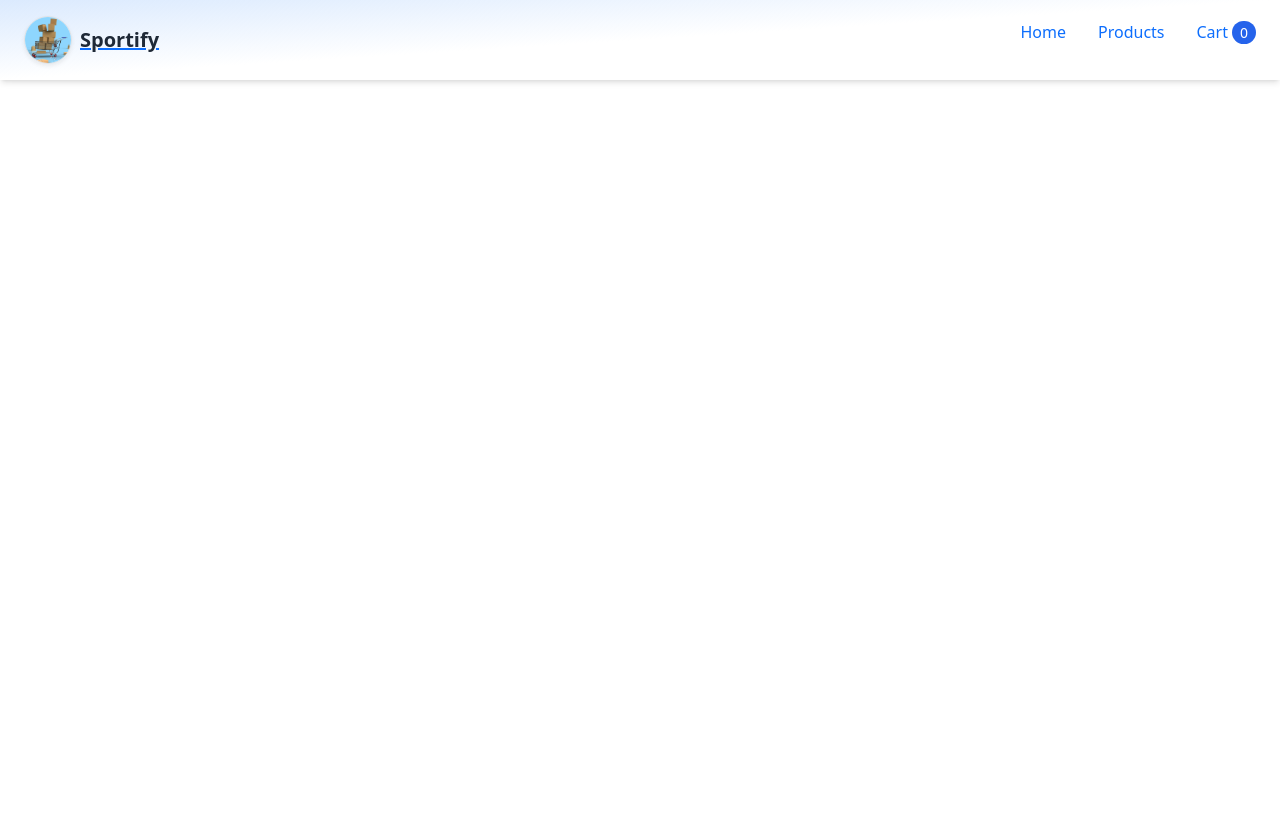
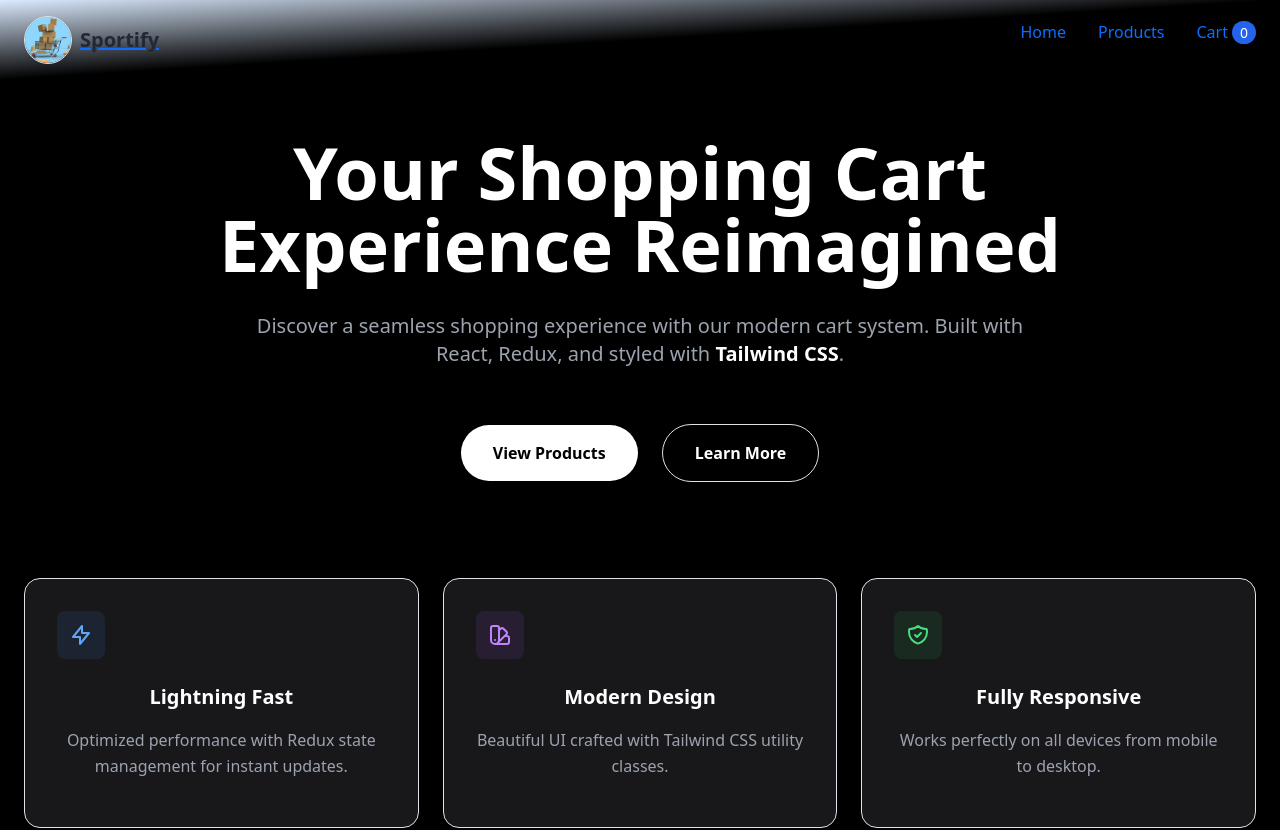
Before and after one commit to Anasalbrnsese/cart-page-with-react-redux, a React (Create React App) app: page / in a window 1280 px wide. Shown: the top 830 px of the page. Before the commit the page ends 800 px from the top, so only its background shows below. Built offline with nearby package versions, Linux system fonts and the light colour scheme.

Commit message:
Refactor component structure: rename directories, restore Cart, Home, Navbar, and Products components, and update imports for consistency

```diff
--- a/src/App.js
+++ b/src/App.js
@@ -1,9 +1,9 @@
 import './App.css';
-import Navbar from './Componensts/Navbar';
+import Navbar from './components/Navbar';
 import { Routes, Route } from 'react-router-dom';
-import Products from './Componensts/Products';
-import Cart from './Componensts/Cart';
-import Home from './Componensts/Home';
+import Products from './components/Products';
+import Cart from './components/Cart';
+import Home from './components/Home';
 
 function App() {
   return (
@@ -13,6 +13,7 @@ function App() {
 
 
       <Routes>
+        <Route path='/' element={<Home />}></Route>
         <Route path='/home' element={<Home />}></Route>
         <Route path='/products' element={<Products />}></Route>
         <Route path='/cart' element={<Cart />}></Route>
--- a/src/Componensts/Cart.js
+++ b/src/components/Cart.js
@@ -112,7 +112,7 @@ function Cart() {
                         <div className="mt-5">
                             <Link
                                 to="/products"
-                                className="bg-blue-500 hover:bg-blue-600 text-white px-6 py-3 rounded-lg font-semibold transition duration-200"
+                                className="bg-blue-500 hover:bg-blue-600 text-white px-6 py-3 rounded-lg font-semibold transition duration-200 no-underline"
                             >
                                 Continue Shopping
                             </Link>
--- a/src/Componensts/Home.js
+++ b/src/components/Home.js
@@ -25,10 +25,10 @@ function Home() {
 
           {/* CTA Buttons */}
           <div className="flex flex-col sm:flex-row gap-4 justify-center items-center pt-4">
-            <Link to={'/products'} className="bg-white text-black px-8 py-3 rounded-full font-semibold hover:bg-gray-200 transition-colors duration-200">
+            <Link to={'/products'} className="bg-white text-black px-8 py-3 rounded-full font-semibold transition-colors duration-200 no-underline">
               View Products
             </Link>
-            <Link className="border border-gray-700 text-white px-8 py-3 rounded-full font-semibold hover:border-gray-500 transition-colors duration-200">
+            <Link className="border border-gray-700 text-white px-8 py-3 rounded-full font-semibold transition-colors duration-200 no-underline">
               Learn More
             </Link>
           </div>
--- a/src/Componensts/Products.js
+++ b/src/components/Products.js
@@ -81,7 +81,7 @@ function Products() {
                                     <div className="p-5 border-t border-zinc-800 flex flex-col gap-3">
                                         <Link
                                             to={`/products/${product.id}`}
-                                            className="text-center px-4 py-2 rounded-lg border border-blue-500 text-blue-400 hover:bg-blue-500 hover:text-white font-semibold transition duration-200"
+                                            className="text-center px-4 py-2 rounded-lg border border-blue-500 text-blue-400 hover:bg-blue-500 hover:text-white font-semibold transition duration-200 no-underline"
                                         >
                                             ${displayPrice}
                                         </Link>
```
Also changed, not shown: src/components/Navbar.js (renamed from src/Componensts/Navbar.js).
